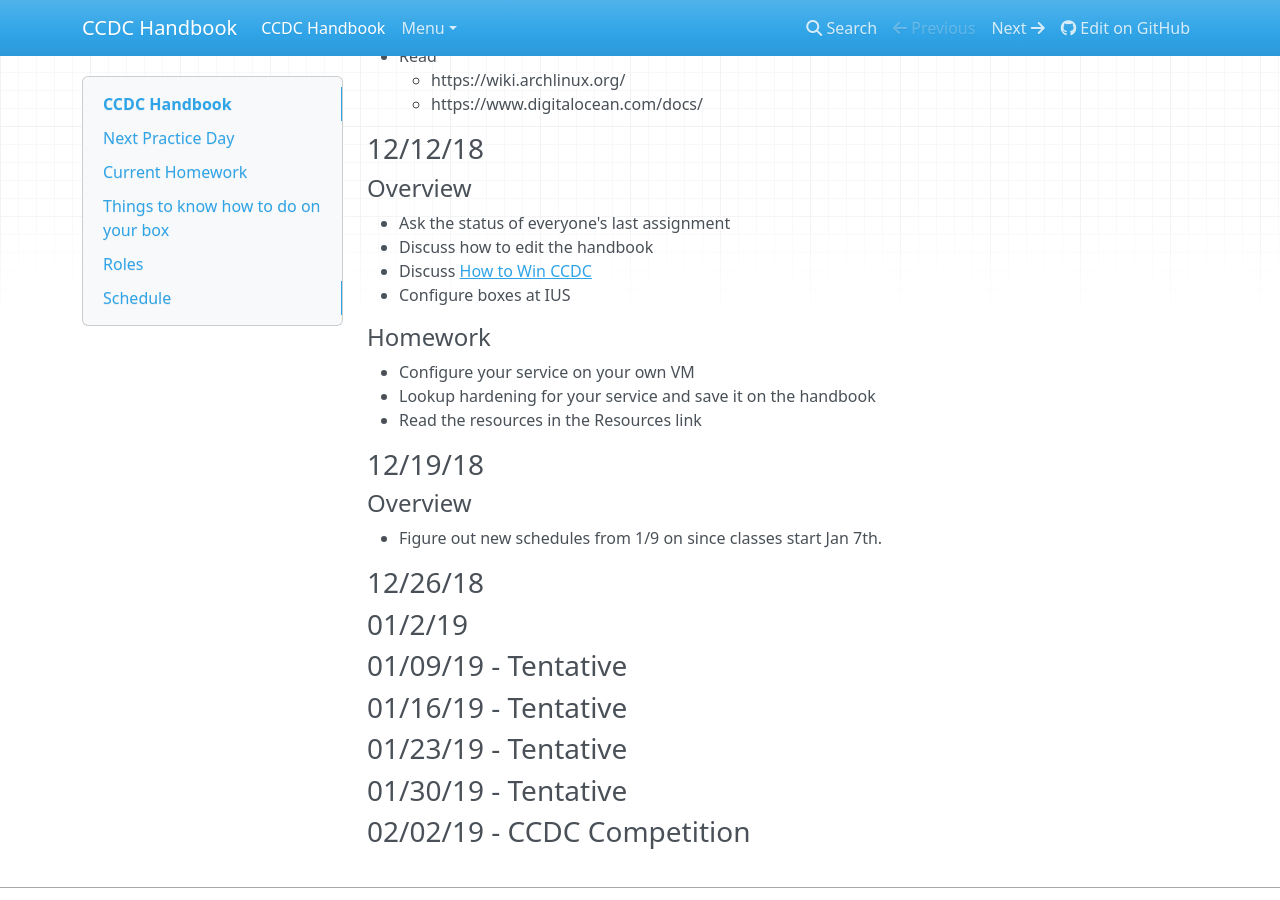
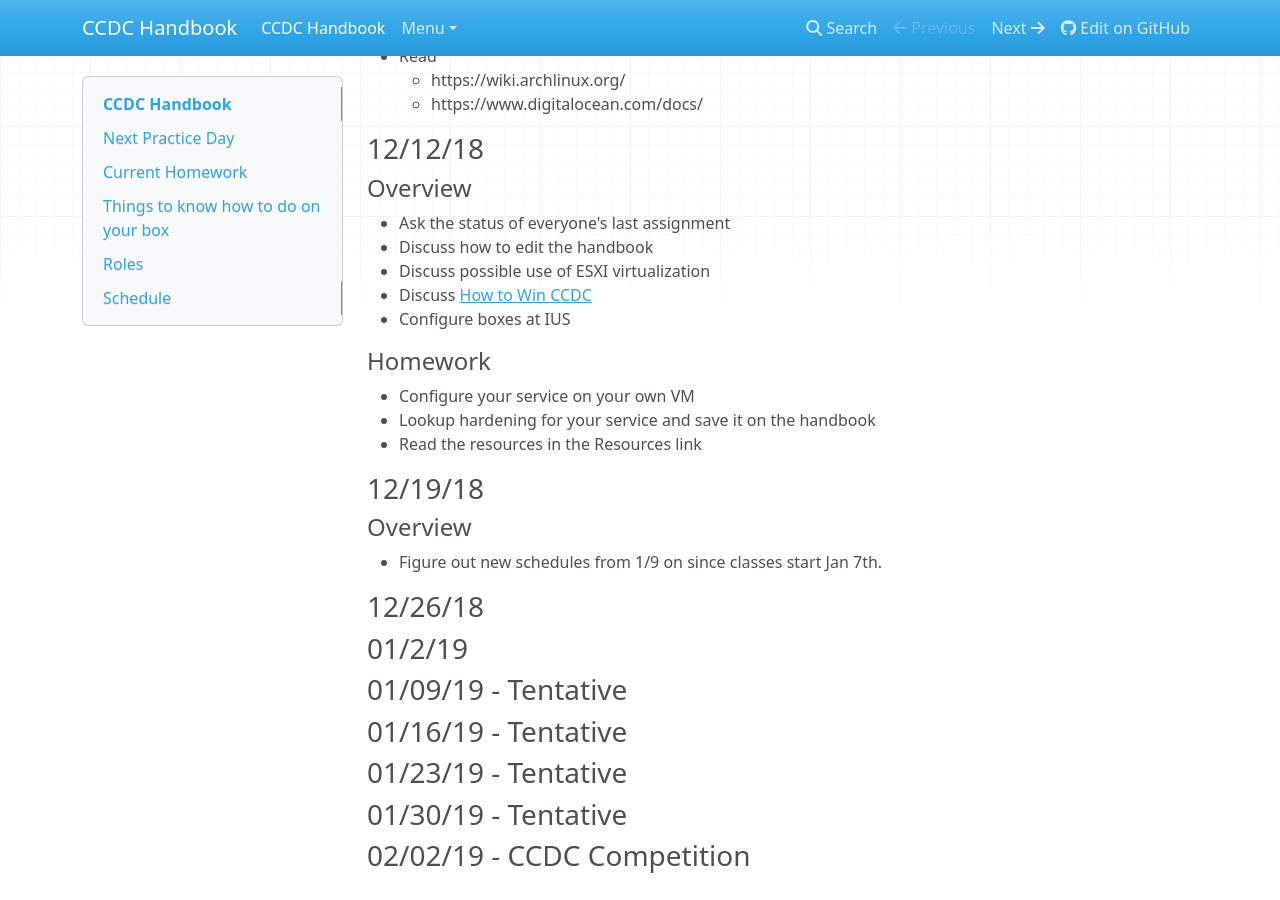
Before and after one commit to ius-csg/ccdc-handbook, an MkDocs documentation site: the page built from docs/index.md, in a window 1280 px wide and 900 px high, scrolled down 1616 px. Built offline with MkDocs 1.6.1, drawn with Linux system fonts in a browser that asks for light colours; nearby versions of some CDN libraries.

Commit message:
Add discussion about esxi for meeting.

```diff
--- a/docs/index.md
+++ b/docs/index.md
@@ -55,6 +55,7 @@ This list is in order of importance
 
 * Ask the status of everyone's last assignment
 * Discuss how to edit the handbook
+* Discuss possible use of ESXI virtualization
 * Discuss [How to Win CCDC](http://www.cs.mercer.edu/courses/david%20cozart/Cyber%20Defense/How%20to%20win%20CCDC.pdf)
 * Configure boxes at IUS
 
```
